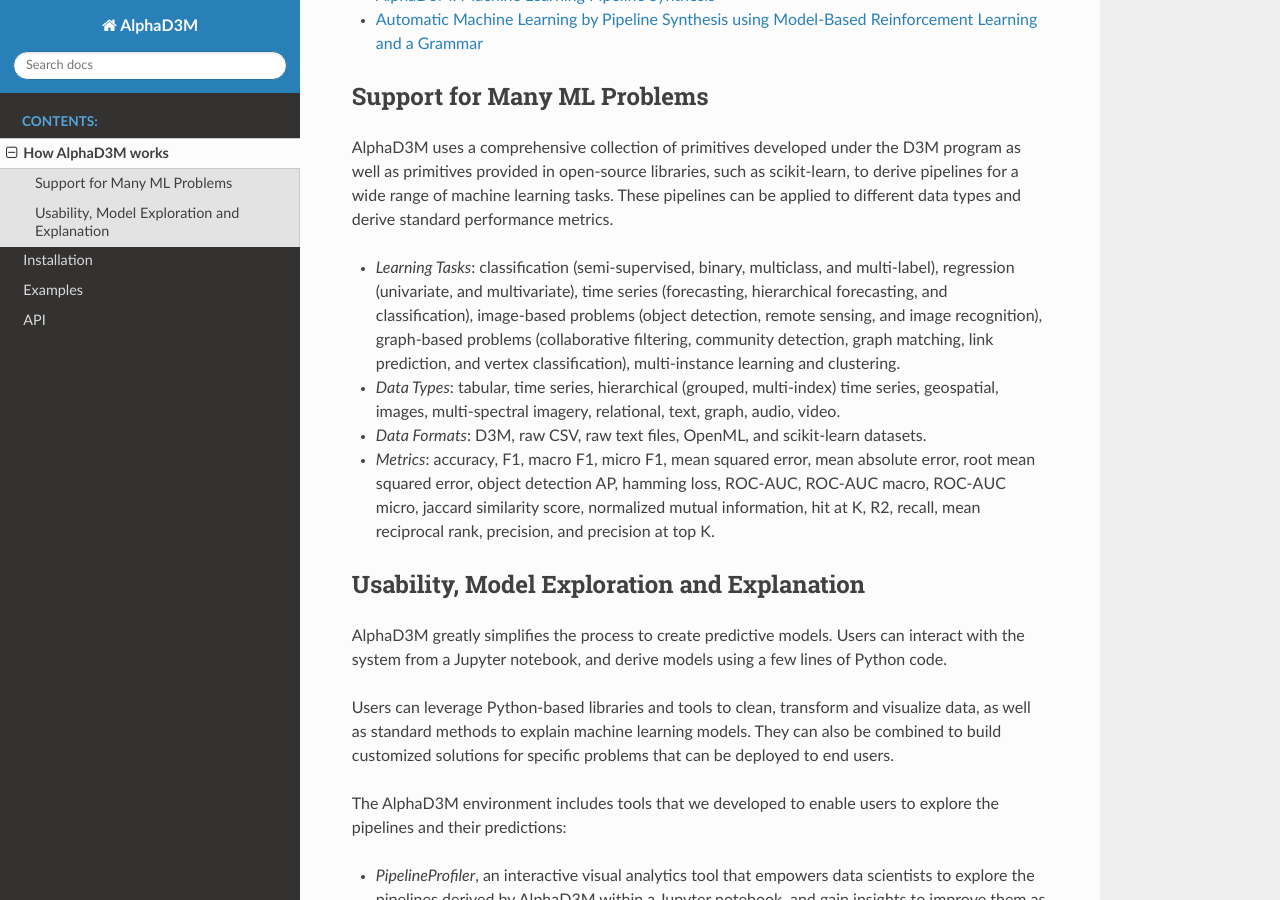
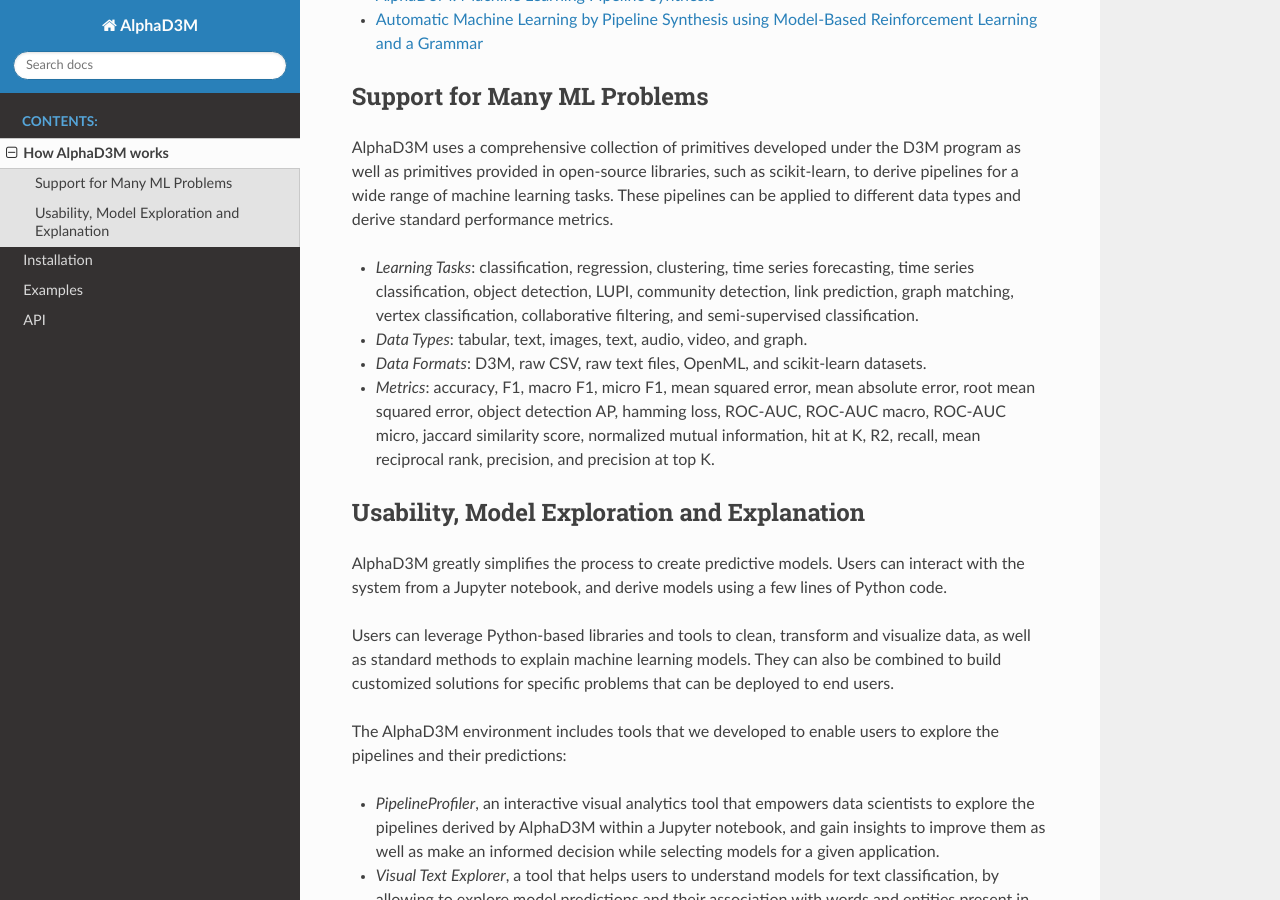
Before and after one commit to VIDA-NYU/alphad3m, a Sphinx documentation site: the page built from docs/source/how-works.rst, in a window 1280 px wide and 900 px high, scrolled down 488 px. Built offline with Sphinx 7.4.7 and the Read the Docs theme 2.0.0, drawn with Linux system fonts in a browser that asks for light colours; pages that are not in the unit, such as notebooks, are missing from menus.

Commit message:
Restructure supported ML tasks

```diff
--- a/docs/source/how-works.rst
+++ b/docs/source/how-works.rst
@@ -14,7 +14,8 @@
 For more information about how AlphaD3M works, see our papers:
 
 - `AlphaD3M: Machine Learning Pipeline Synthesis <https://arxiv.org/abs/2111.02508>`__
-- `Automatic Machine Learning by Pipeline Synthesis using Model-Based Reinforcement Learning and a Grammar <https://arxiv.org/abs/1905.10345>`__
+- `Automatic Machine Learning by Pipeline Synthesis using Model-Based Reinforcement Learning and a Grammar
+  <https://arxiv.org/abs/1905.10345>`__
 
 
 
@@ -25,12 +26,10 @@
 in open-source libraries, such as scikit-learn, to derive pipelines for a wide range of machine learning tasks. These
 pipelines can be applied to different data types and derive standard performance metrics.
 
-- *Learning Tasks*: classification (semi-supervised, binary, multiclass, and multi-label), regression (univariate, and
-  multivariate), time series (forecasting, hierarchical forecasting, and classification),  image-based problems (object
-  detection, remote sensing, and image recognition), graph-based problems (collaborative filtering, community detection,
-  graph matching, link prediction, and vertex classification),  multi-instance learning and clustering.
-- *Data Types*: tabular, time series, hierarchical (grouped, multi-index) time series, geospatial, images, multi-spectral
-  imagery, relational, text, graph, audio, video.
+- *Learning Tasks*: classification, regression, clustering, time series forecasting, time series classification, object
+  detection, LUPI, community detection, link prediction, graph matching, vertex classification, collaborative filtering,
+  and semi-supervised classification.
+- *Data Types*: tabular, text, images, text, audio, video, and graph.
 - *Data Formats*: D3M, raw CSV, raw text files, OpenML, and scikit-learn datasets.
 - *Metrics*: accuracy, F1, macro F1, micro F1, mean squared error, mean absolute error, root mean squared error, object
   detection AP, hamming loss, ROC-AUC, ROC-AUC macro, ROC-AUC micro, jaccard similarity score, normalized mutual
```
